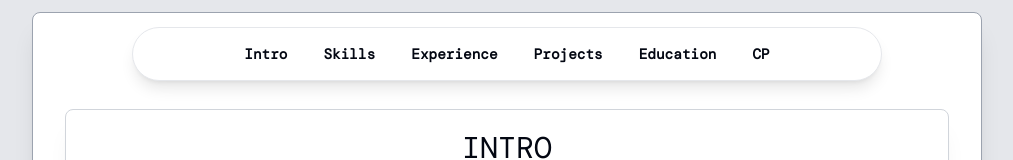
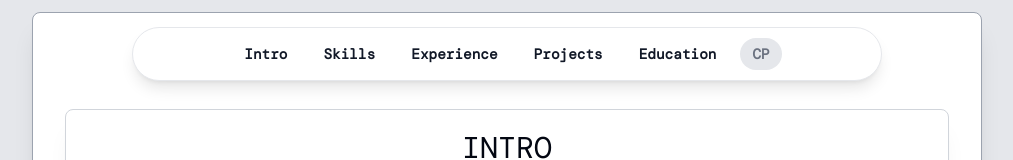
Before and after one commit to NYN31/noyon-next-portfolio, a Next.js app: page / in a window 1280 px wide. Shown: the top 160 px of the page, without its empty margins (133-1146 px from the left). Built offline with nearby package versions, Linux system fonts and the light colour scheme.

Commit message:
add context and smooth header

```diff
--- a/app/layout.tsx
+++ b/app/layout.tsx
@@ -1,6 +1,7 @@
 import Header from '@/components/Header';
 import './globals.css';
 import { DM_Mono } from 'next/font/google';
+import ActiveSectionContextProvider from '@/context/active-section-context';
 
 const dm_mono = DM_Mono({ weight: '400', subsets: [] });
 
@@ -15,12 +16,14 @@
   children: React.ReactNode;
 }) {
   return (
-    <html lang="en">
+    <html lang="en" className="!scroll-smooth">
       <body
         className={`${dm_mono.className} bg-[#e5e7eb] text-gray-950 relative py-0 md:py-3 text-md md:text-lg`}
       >
-        <Header />
-        {children}
+        <ActiveSectionContextProvider>
+          <Header />
+          {children}
+        </ActiveSectionContextProvider>
       </body>
     </html>
   );
--- a/components/CompetitivePrograming.tsx
+++ b/components/CompetitivePrograming.tsx
@@ -1,3 +1,5 @@
+'use client';
+
 import React from 'react';
 import SectionHeading from './SectionHeading';
 import GenericCard from './cards/GenericCard';
@@ -6,10 +8,13 @@
   competitiveProgramingDetails,
 } from '@/constants/CpConstant';
 import CompetitiveProgramingCard from './cards/CompetitiveProgramingCard';
+import { useSectionInView } from '@/hooks/useSectionInView';
 
 const CompetitivePrograming = () => {
+  const { ref } = useSectionInView('CP');
+
   return (
-    <section id="cp" className="scroll-mt-32">
+    <section ref={ref} id="cp" className="scroll-mt-32">
       <GenericCard>
         <SectionHeading>{COMPETITIVE_PROGRAMING_HEADING}</SectionHeading>
         <div className="grid grid-cols-1 md:grid-cols-2 gap-2">
--- a/components/Education.tsx
+++ b/components/Education.tsx
@@ -1,11 +1,16 @@
+'use client';
+
 import { MY_EDUCATION, academicDegrees } from '@/constants/AcademicConstant';
 import SectionHeading from './SectionHeading';
 import GenericCard from './cards/GenericCard';
 import EducationCard from './cards/EducationCard';
+import { useSectionInView } from '@/hooks/useSectionInView';
 
 const Education = () => {
+  const { ref } = useSectionInView('Education');
+
   return (
-    <section id="education" className="scroll-mt-32 ">
+    <section ref={ref} id="education" className="scroll-mt-32 ">
       <GenericCard>
         <SectionHeading>{MY_EDUCATION}</SectionHeading>
         <div className="grid grid-cols-1 space-y-3">
--- a/components/Experience.tsx
+++ b/components/Experience.tsx
@@ -1,11 +1,17 @@
+'use client';
+
 import React from 'react';
 import SectionHeading from './SectionHeading';
 import { MY_EXPERIENCE, experiencesData } from '@/constants/ExperienceConstant';
 import GenericCard from './cards/GenericCard';
 import ExperienceCard from './cards/ExperienceCard';
+import { useSectionInView } from '@/hooks/useSectionInView';
+
 const Experience = () => {
+  const { ref } = useSectionInView('Experience');
+
   return (
-    <section id="experience" className="scroll-mt-32">
+    <section ref={ref} id="experience" className="scroll-mt-32">
       <GenericCard>
         <SectionHeading>{MY_EXPERIENCE}</SectionHeading>
         <div className="space-y-4 relative before:absolute before:inset-0 before:ml-4 md:before:ml-5 before:-translate-x-px before:h-full before:w-1 before:bg-gradient-to-b before:from-transparent before:via-slate-300 before:to-transparent">
--- a/components/Header.tsx
+++ b/components/Header.tsx
@@ -1,23 +1,49 @@
+'use client';
+
 import React from 'react';
 import Link from 'next/link';
 import { NAVBAR_LINKS } from '@/constants/HeaderConstants';
+import { motion } from 'framer-motion';
+import { useActiveSectionContext } from '@/context/active-section-context';
 
 const Header = () => {
+  const { activeSection, setActiveSection, setTimeOfLastClick } =
+    useActiveSectionContext();
+
   return (
     <header className="z-[999] relative">
       <nav className="flex fixed items-center justify-center p-0 top-0 h-22 py-2 left-1/2 -translate-x-1/2 md:top-[1.7rem] md:h-[initial] md:py-0 bg-white border border-gray-200 shadow-lg md:rounded-full w-full md:w-[750px]">
-        <ul className="flex flex-wrap items-center justify-center gap-y-1 text-[0.9rem] font-medium text-gray-500 md:w-[initial] md:flex-nowrap md:gap-3">
+        <ul className="flex flex-wrap items-center justify-center gap-y-1 text-[0.9rem] font-medium text-gray-900 md:w-[initial] md:flex-nowrap md:gap-3">
           {NAVBAR_LINKS.map(link => {
+            if (link.name == activeSection) console.log(link);
             return (
               <li
                 key={link.hash}
                 className="flex items-center justify-center relative"
               >
                 <Link
-                  className="flex w-full items-center justify-center px-3 py-2 md:py-3 text-gray-950 font-semibold hover:text-gray-500 transition dark:text-gray-500 dark:hover:text-gray-300"
+                  className={`flex w-full items-center justify-center px-3 py-2 md:py-3 font-semibold hover:text-gray-500 transition dark:text-gray-500 dark:hover:text-gray-300 ${
+                    activeSection == link.name && 'text-gray-500'
+                  }`}
                   href={link.hash}
+                  onClick={() => {
+                    setActiveSection(link.name);
+                    setTimeOfLastClick(Date.now());
+                  }}
                 >
                   {link.name}
+
+                  {link.name === activeSection && (
+                    <motion.span
+                      className="my-2.5 bg-gray-200 rounded-full absolute inset-0 -z-10"
+                      layoutId="activeSection"
+                      transition={{
+                        type: 'spring',
+                        stiffness: 380,
+                        damping: 30,
+                      }}
+                    ></motion.span>
+                  )}
                 </Link>
               </li>
             );
--- a/components/Intro.tsx
+++ b/components/Intro.tsx
@@ -8,8 +8,11 @@
 import { ABOUT_ME, NAME, SOCIAL_PROFILES } from '@/constants/IntroConstants';
 import SectionHeading from './SectionHeading';
 import GenericCard from './cards/GenericCard';
+import { useSectionInView } from '@/hooks/useSectionInView';
 
 const Intro = () => {
+  const { ref } = useSectionInView('Intro');
+
   const getAboutMeJsx = (style: string) => {
     return (
       <motion.p
@@ -26,7 +29,7 @@
   };
 
   return (
-    <section id="intro" className="scroll-mt-32">
+    <section ref={ref} id="intro" className="scroll-mt-32">
       <GenericCard>
         <div className="space-y-5">
           <SectionHeading>Intro</SectionHeading>
@@ -67,7 +70,9 @@
                 })}
               </motion.div>
 
-              {getAboutMeJsx('text-lg sm:text-base text-slate-700 hidden md:block')}
+              {getAboutMeJsx(
+                'text-lg sm:text-base text-slate-700 hidden md:block'
+              )}
             </div>
 
             <div className="flex justify-center items-center relative translate-x-7 md:translate-x-0 order-1 md:order-2">
--- a/components/Projects.tsx
+++ b/components/Projects.tsx
@@ -1,12 +1,17 @@
+'use client';
+
 import React from 'react';
 import SectionHeading from './SectionHeading';
 import { PROJECT_HEADING, projectsData } from '@/constants/ProjectsConstant';
 import GenericCard from './cards/GenericCard';
 import ProjectCard from './cards/ProjectCard';
+import { useSectionInView } from '@/hooks/useSectionInView';
 
 const Projects = () => {
+  const { ref } = useSectionInView('Projects');
+
   return (
-    <section id="projects" className="scroll-mt-32">
+    <section ref={ref} id="projects" className="scroll-mt-32">
       <GenericCard>
         <SectionHeading>{PROJECT_HEADING}</SectionHeading>
         <div className="grid grid-cols-1 gap-2">
--- /dev/null
+++ b/context/active-section-context.tsx
@@ -0,0 +1,50 @@
+"use client";
+
+import { SectionName } from "@/types/CommonTypes";
+import React, { useState, createContext, useContext } from "react";
+
+type ActiveSectionContextProviderProps = {
+  children: React.ReactNode;
+};
+
+type ActiveSectionContextType = {
+  activeSection: SectionName;
+  setActiveSection: React.Dispatch<React.SetStateAction<SectionName>>;
+  timeOfLastClick: number;
+  setTimeOfLastClick: React.Dispatch<React.SetStateAction<number>>;
+};
+
+export const ActiveSectionContext =
+  createContext<ActiveSectionContextType | null>(null);
+
+export default function ActiveSectionContextProvider({
+  children,
+}: ActiveSectionContextProviderProps) {
+  const [activeSection, setActiveSection] = useState<SectionName>("Intro");
+  const [timeOfLastClick, setTimeOfLastClick] = useState(0); // we need to keep track of this to disable the observer temporarily when user clicks on a link
+
+  return (
+    <ActiveSectionContext.Provider
+      value={{
+        activeSection,
+        setActiveSection,
+        timeOfLastClick,
+        setTimeOfLastClick,
+      }}
+    >
+      {children}
+    </ActiveSectionContext.Provider>
+  );
+}
+
+export function useActiveSectionContext() {
+  const context = useContext(ActiveSectionContext);
+
+  if (context === null) {
+    throw new Error(
+      "useActiveSectionContext must be used within an ActiveSectionContextProvider"
+    );
+  }
+
+  return context;
+}
--- /dev/null
+++ b/hooks/useSectionInView.ts
@@ -0,0 +1,21 @@
+import { useActiveSectionContext } from '@/context/active-section-context';
+import { SectionName } from '@/types/CommonTypes';
+import { useEffect } from 'react';
+import { useInView } from 'react-intersection-observer';
+
+export function useSectionInView(sectionName: SectionName, threshold = 0.75) {
+  const { ref, inView } = useInView({
+    threshold,
+  });
+  const { setActiveSection, timeOfLastClick } = useActiveSectionContext();
+
+  useEffect(() => {
+    if (inView && Date.now() - timeOfLastClick > 1000) {
+      setActiveSection(sectionName);
+    }
+  }, [inView, setActiveSection, timeOfLastClick, sectionName]);
+
+  return {
+    ref,
+  };
+}
--- a/package.json
+++ b/package.json
@@ -14,6 +14,7 @@
     "@types/react": "18.2.38",
     "@types/react-dom": "18.2.17",
     "autoprefixer": "10.4.16",
+    "clsx": "^2.0.0",
     "eslint": "8.54.0",
     "eslint-config-next": "14.0.3",
     "framer-motion": "^10.16.5",
@@ -22,6 +23,7 @@
     "react": "18.2.0",
     "react-dom": "18.2.0",
     "react-icons": "^4.12.0",
+    "react-intersection-observer": "^9.5.3",
     "react-vertical-timeline-component": "^3.6.0",
     "tailwindcss": "3.3.5",
     "typescript": "5.3.2"
--- a/types/CommonTypes.ts
+++ b/types/CommonTypes.ts
@@ -1,3 +1,5 @@
+import { NAVBAR_LINKS } from '@/constants/HeaderConstants';
+
 export type childrenProps = {
   children: React.ReactNode;
 };
@@ -29,3 +31,5 @@
   totalSolve: string;
   link: string;
 }
+
+export type SectionName = (typeof NAVBAR_LINKS)[number]['name'];
```
Also changed, not shown: .eslintrc.js, 1 other file (tests, documents, lock files or other folders).
